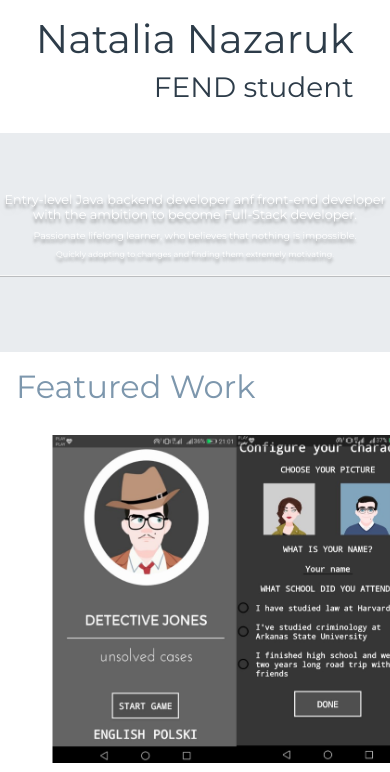
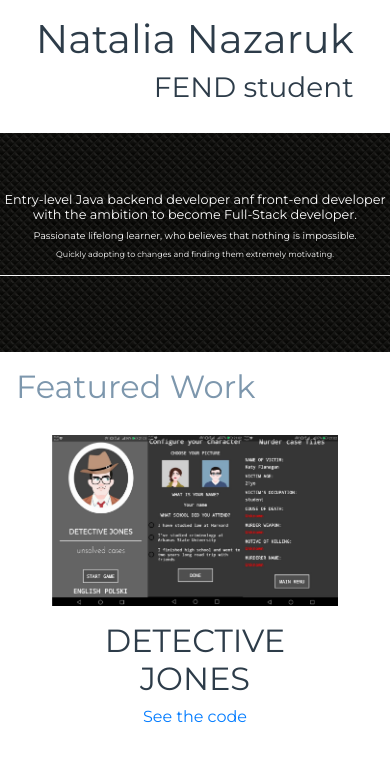
Before and after one commit to natansalda/FEND_portfolio, a plain HTML site: page index.html in a window 390 px wide. Shown: the part 292-1064 px from the top of the page. Drawn offline with nearby package versions, Linux system fonts and the light colour scheme; grey boxes are pictures that could not be loaded.

Commit message:
Responsiveness of images corrected

```diff
--- a/css/style.css
+++ b/css/style.css
@@ -30,7 +30,7 @@ hr {
 }
 
 .bgimage {
-    background: url("background.jpg") center/cover;
+    background: url("../img/background.jpg") center/cover;
 }
 
 .no-pads-no-margs {
@@ -81,6 +81,7 @@ hr {
 .img-project {
     position: relative;
     float: left;
+    width: 100%;
     max-width: 550px;
     height: auto;
     background-position: 50% 50%;
```
